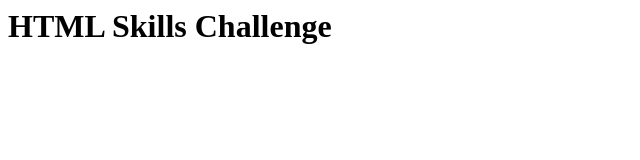
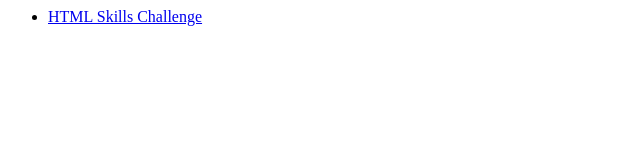
Before and after one commit to Joy5345/HTML-Skills-Challenge, a plain HTML site: page index.html in a window 1280 px wide. Shown: the whole page, without its empty margins (0-640 px from the left). Drawn offline with Linux system fonts and the light colour scheme.

Commit message:
Update index.html

```diff
--- a/index.html
+++ b/index.html
@@ -6,6 +6,10 @@
     <title>onlinecv</title>
 </head>
 <body>
-    <h1>HTML Skills Challenge</h1>
+    </div>
+        <ul>
+              <li><a href="onlinecv.html">HTML Skills Challenge</a></li>
+        </ul>
+      </div>
 </body>
 </html>
```
